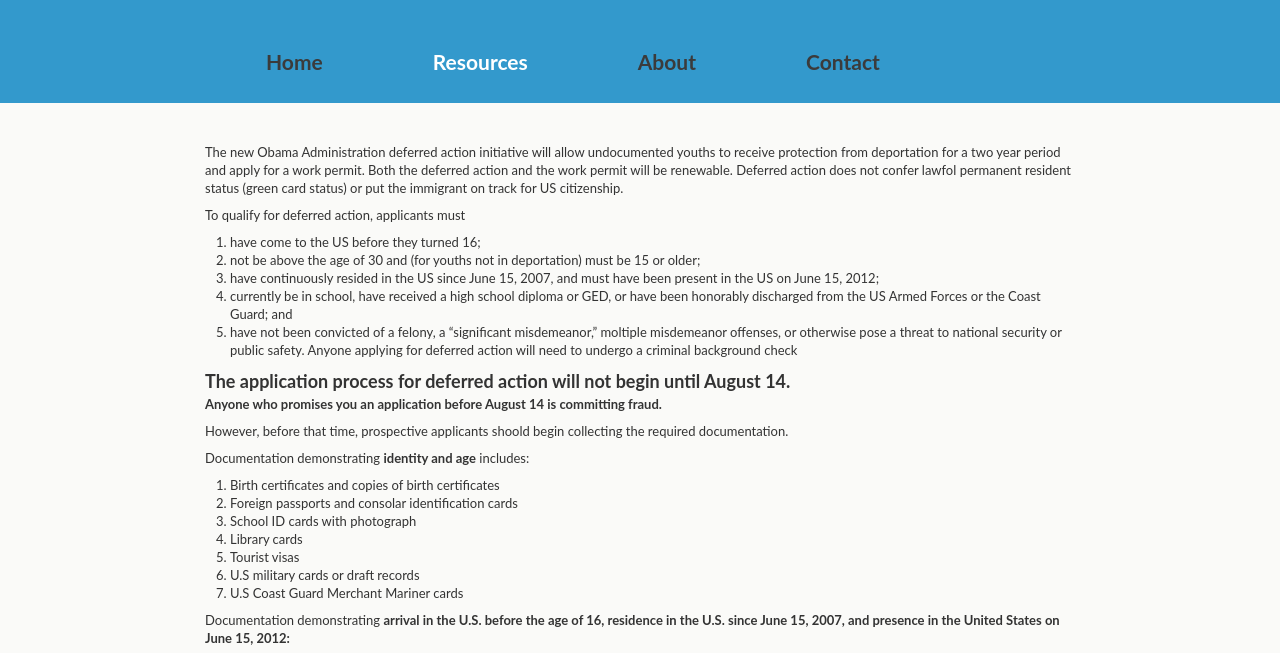
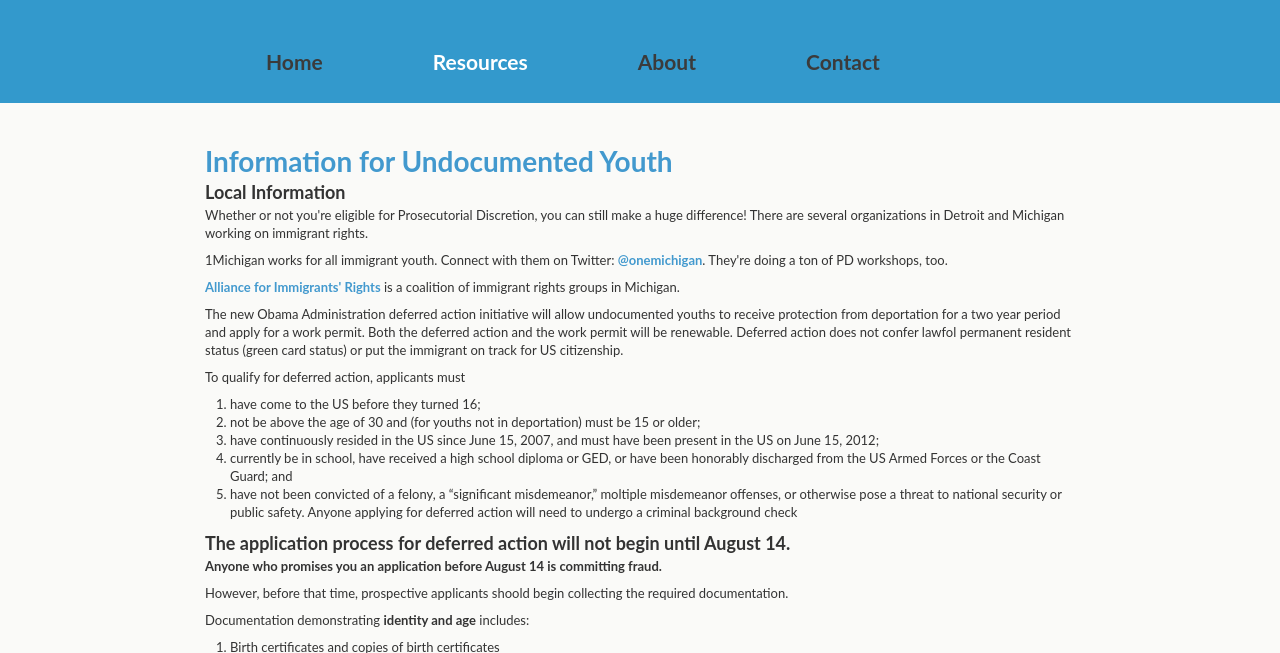
Before and after one commit to rcackerman/DiscretionChecker, a plain HTML site: page resources.html in a window 1280 px wide. Shown: the part 98-751 px from the top of the page. Drawn offline with nearby package versions, Linux system fonts and the light colour scheme.

Commit message:
More resources

```diff
--- a/resources.html
+++ b/resources.html
@@ -29,6 +29,14 @@
 
 <div id="wrapper">
 <div id="main_container" class="info">
+
+<h2>Information for Undocumented Youth</h2>
+
+<h3>Local Information</h3>
+<p>Whether or not you're eligible for Prosecutorial Discretion, you can still make a huge difference! There are several organizations in Detroit and Michigan working on immigrant rights.</p>
+<p>1Michigan works for all immigrant youth. Connect with them on Twitter: <a href="http://twitter.com/onemichigan">@onemichigan</a>. They're doing a ton of PD workshops, too.</p>
+<p><a href="http://michiganimmigrationreform.org/">Alliance for Immigrants' Rights</a> is a coalition of immigrant rights groups in Michigan.</p>
+
 
 <p>The new Obama Administration deferred action initiative will allow undocumented youths to receive protection from deportation for a two year period and apply for a work permit.  Both the deferred action and the work permit will be renewable.  Deferred action does not confer lawfol permanent resident status (green card status) or put the immigrant on track for US citizenship.</p>
 <p> To qualify for deferred action, applicants must</p>
```
